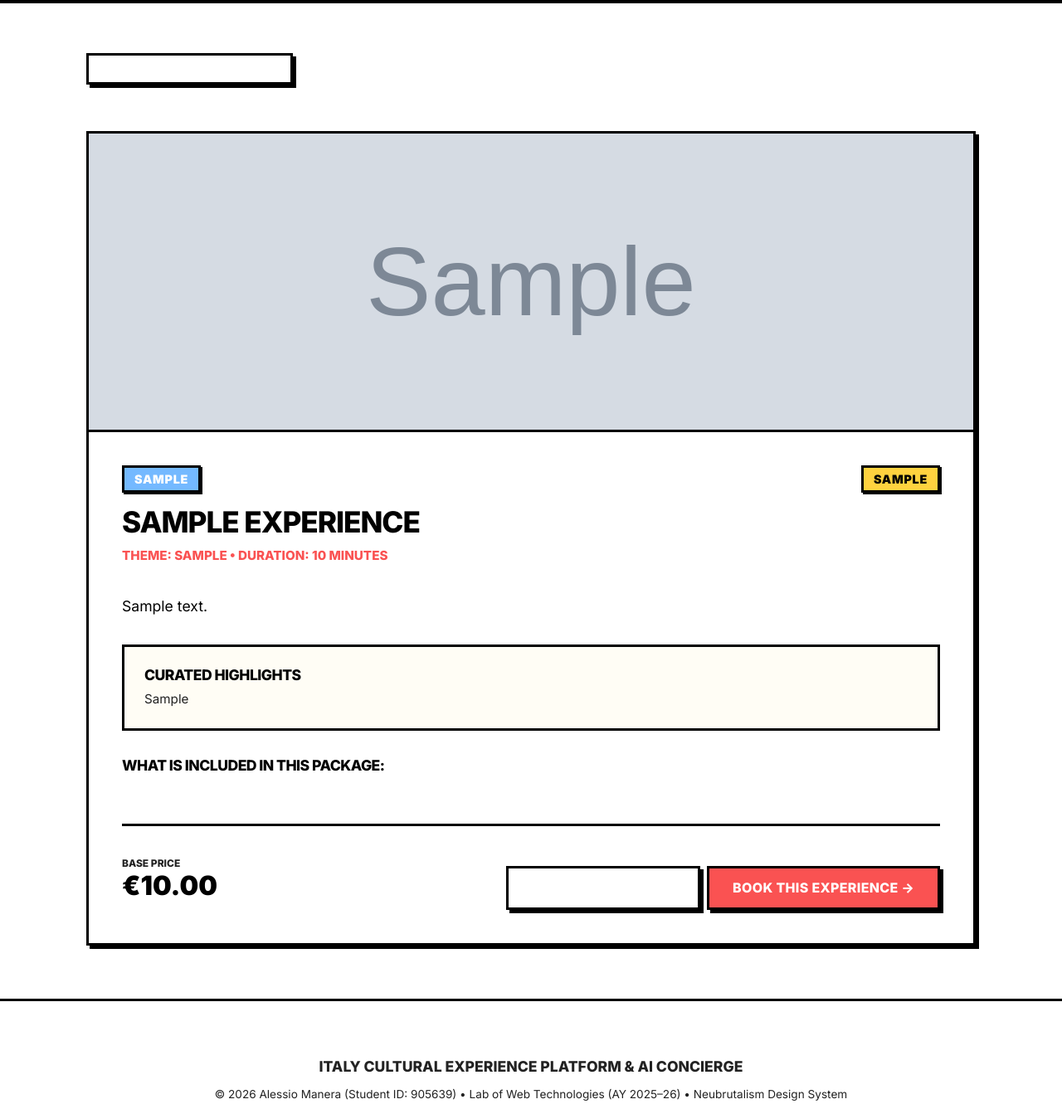
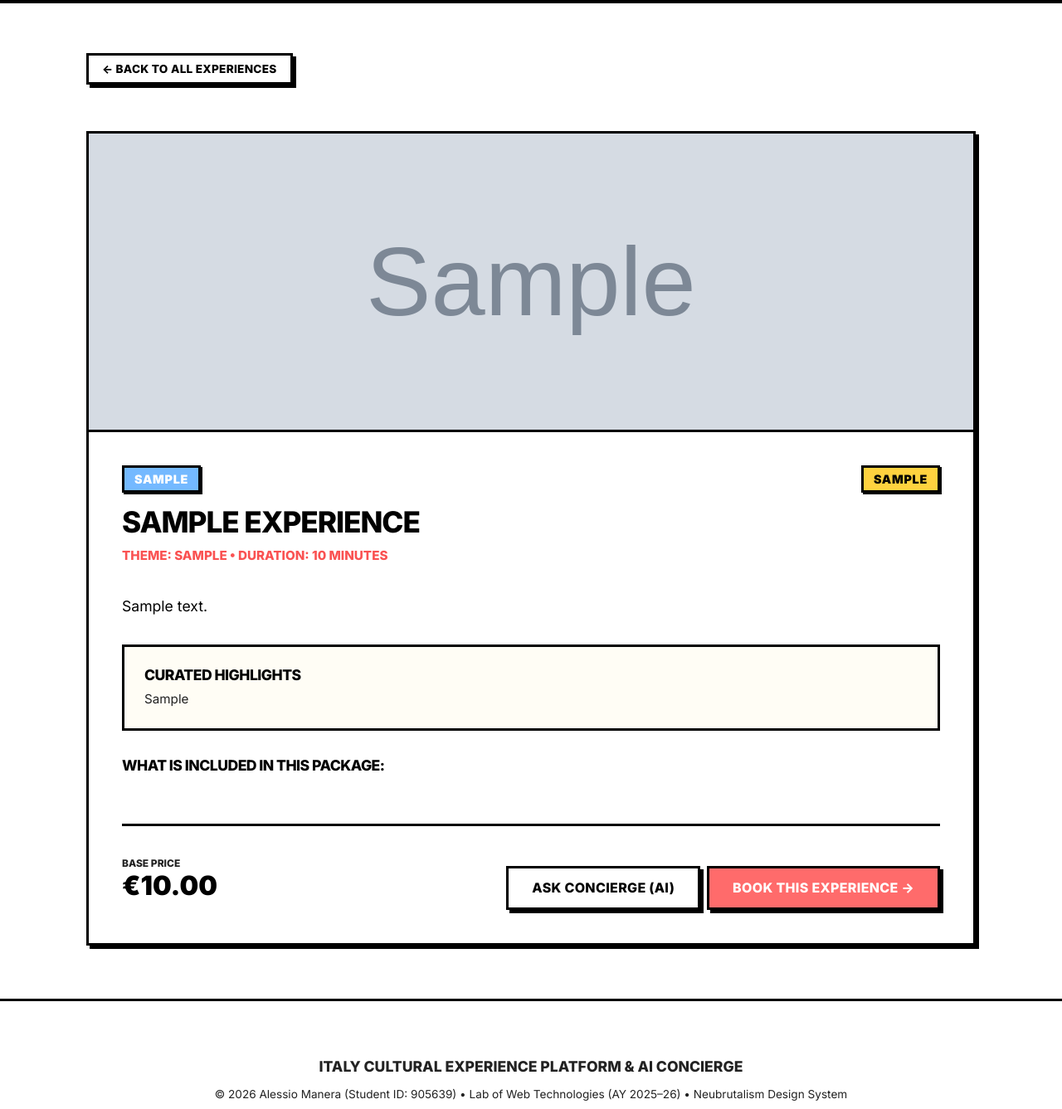
Before and after one commit to alessiomanera/web-tech-lab-2026, a Flask app: page /experiences/1 in a window 1280 px wide. Shown: the part 70-1407 px from the top of the page at 83% size. Run offline with Flask 3, Linux system fonts and the light colour scheme; tables that the repository leaves empty hold one stand-in row (values such as "Sample post"); grey boxes marked "Sample" are stand-in pictures.

Commit message:
feat(ui): implement Neubrutalist high-contrast light and dark theme with canonical palette

```diff
--- a/static/css/components.css
+++ b/static/css/components.css
@@ -56,8 +56,8 @@
    2. Buttons & Tactile Click States
    --------------------------------------------------------- */
 .cta-button {
-    background: var(--primary-hover);
-    color: #FFFFFF !important;
+    background: var(--primary-color);
+    color: #FFFFFF;
     border: var(--border-width) solid var(--border-color);
     border-radius: var(--border-radius);
     box-shadow: var(--box-shadow-hard);
@@ -80,7 +80,7 @@
     transform: translate(4px, 4px);
     box-shadow: 0px 0px 0px 0px var(--border-color);
     background: var(--primary-hover);
-    color: #FFFFFF !important;
+    color: #FFFFFF;
 }
 
 .cta-button-blue {
@@ -103,11 +103,11 @@
 
 .cta-button-outline {
     background: var(--surface-color);
-    color: var(--text-primary);
+    color: var(--text-primary) !important;
 }
 .cta-button-outline:hover, .cta-button-outline:active {
     background: var(--surface-subtle);
-    color: var(--primary-hover);
+    color: var(--text-primary) !important;
 }
 
 .cta-button:disabled {
--- a/static/css/utilities.css
+++ b/static/css/utilities.css
@@ -10,7 +10,7 @@
     font-size: 0.9rem;
     text-transform: uppercase;
     letter-spacing: 0.03em;
-    border: 3px solid #FFCC00;
+    border: 3px solid var(--accent-yellow);
     box-shadow: 4px 4px 0px 0px #000000;
     z-index: 9999;
     transition: top 0.15s ease-in-out;
```
